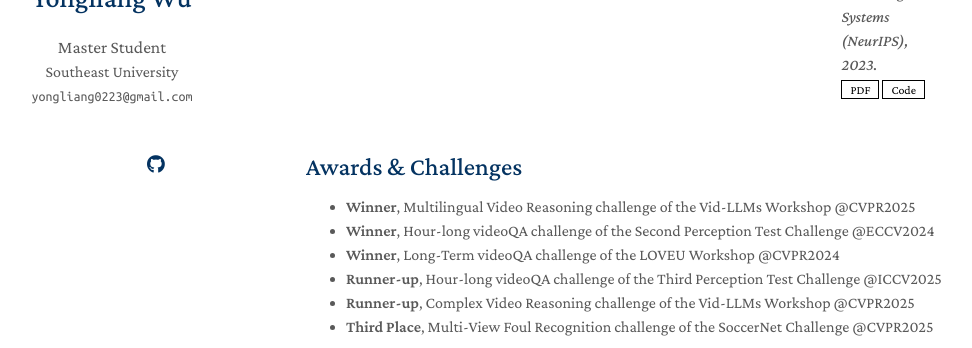
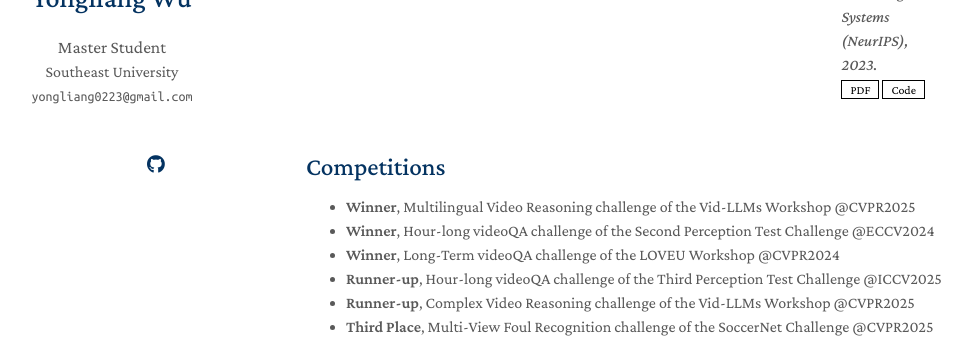
Before and after one commit to yongliang-wu/yongliang-wu.github.io, a Jekyll site: the page built from index.md, in a window 1280 px wide and 900 px high, scrolled down 6808 px, cut to the strip 206-865 px from the top of the window. Shown: the top 348 px of the strip, without its empty margins (164-1136 px from the left). Built offline with Jekyll 4.4.1, drawn with Linux system fonts in a browser that asks for light colours; nearby versions of some CDN libraries; a style sheet for code colours, icons or effects is not loaded; our own code applies the rules of GitHub Pages for plain Markdown files.

Commit message:
update competitions

```diff
--- a/_includes/challenges.md
+++ b/_includes/challenges.md
@@ -1,4 +1,4 @@
-## Awards & Challenges
+## Competitions
 
 <ul style="margin:0 0 20px;">
   <li><autocolor><b>Winner</b>, Multilingual Video Reasoning challenge of the Vid-LLMs Workshop @CVPR2025</autocolor></li>
```
